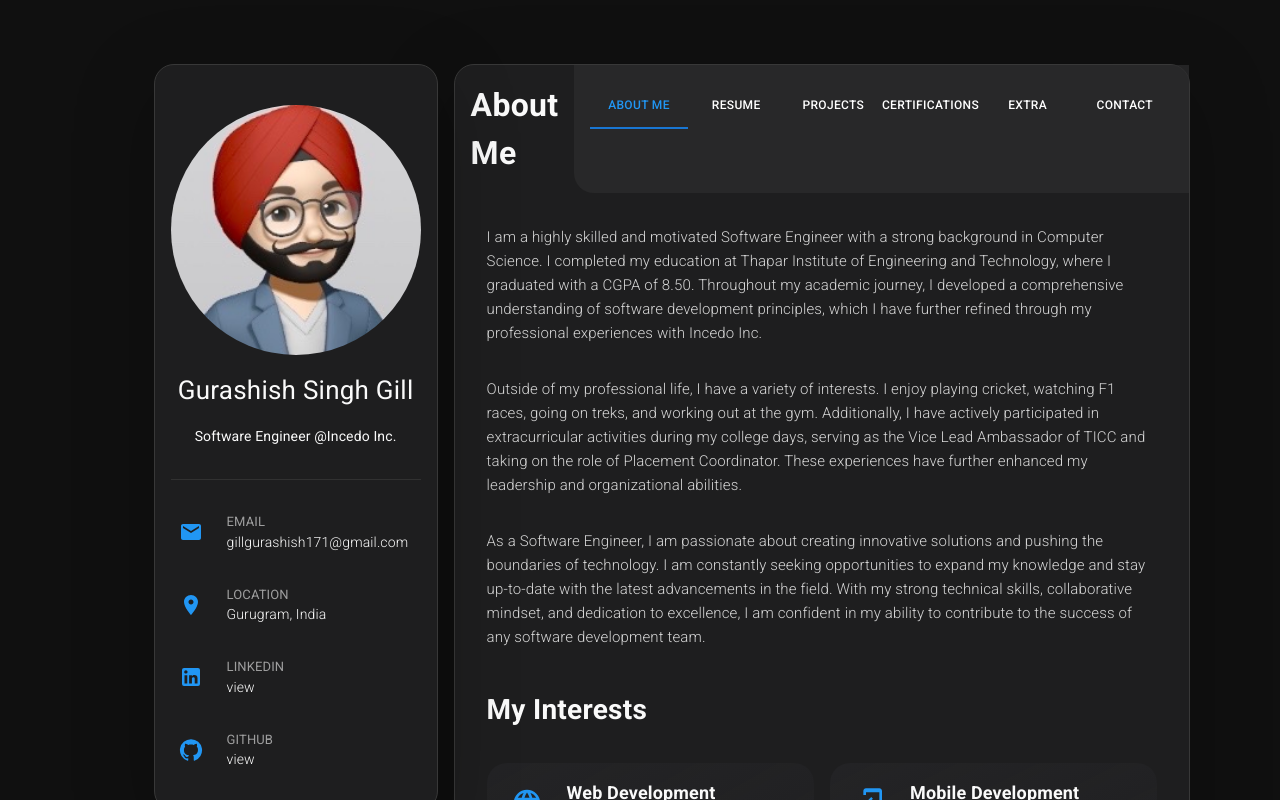
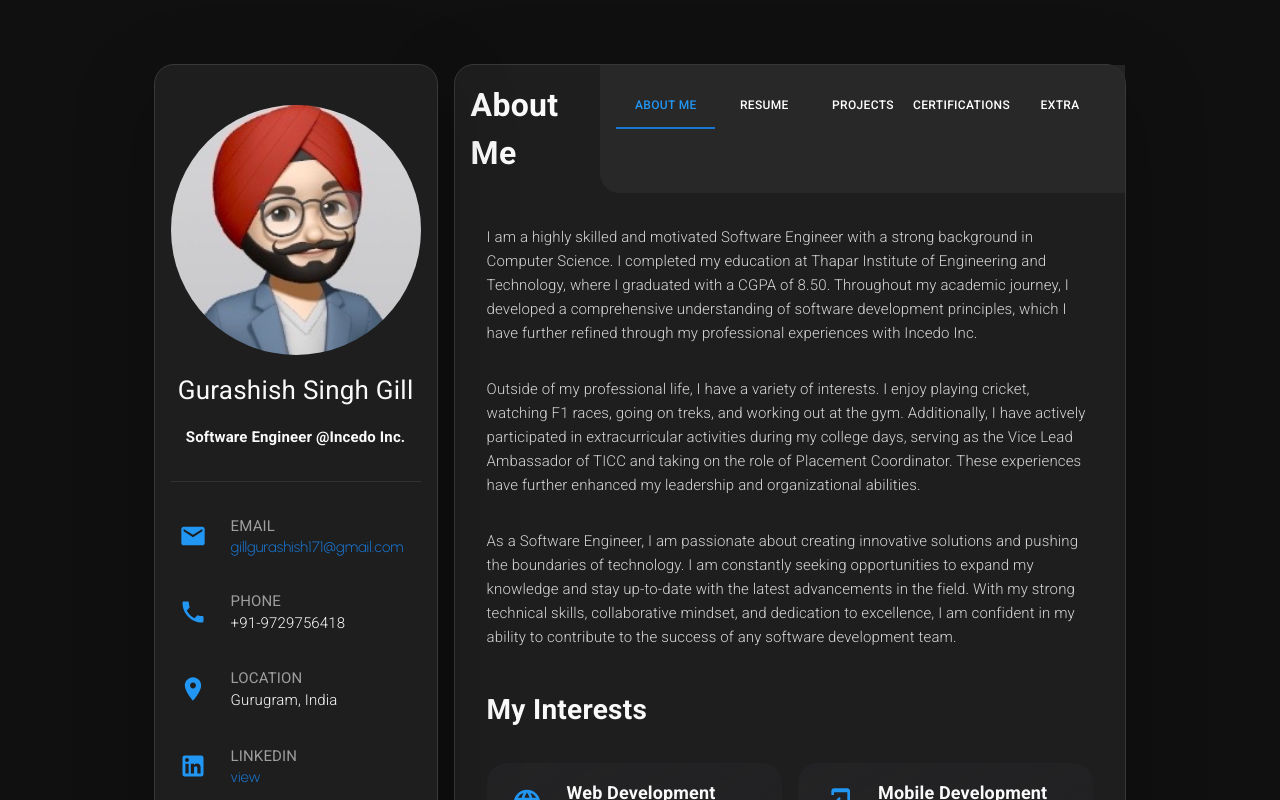
Before and after one commit to gurashish18/portfolio-me, a React (Create React App) app: page / in a window 1280 px wide. Shown: the top 800 px of the page. Built offline with nearby package versions, Linux system fonts and the light colour scheme.

Commit message:
sidebar changes

```diff
--- a/src/components/Sidebar/sidebar-component.js
+++ b/src/components/Sidebar/sidebar-component.js
@@ -28,9 +28,13 @@ const SideBar = () => {
 					sx={{ height: "250px", width: "250px" }}
 				/>
 				<Typography sx={{ fontSize: "26px" }}>Gurashish Singh Gill</Typography>
-				<Typography sx={{ fontSize: "14px" }}>
-					Software Engineer @Incedo Inc.
-				</Typography>
+				<Stack>
+					<Typography
+						sx={{ fontSize: "15px", fontWeight: 600, textAlign: "center" }}
+					>
+						Software Engineer @Incedo Inc.
+					</Typography>
+				</Stack>
 			</Stack>
 			<Divider variant="fullWidth" sx={{ bgcolor: "hsl(0, 0%, 22%)" }} />
 			<Stack spacing={4}>
--- a/src/components/Sidebar/sidebar-item-component.js
+++ b/src/components/Sidebar/sidebar-item-component.js
@@ -1,7 +1,7 @@
 /** @format */
 
 import React from "react";
-import { Stack, IconButton, Typography } from "@mui/material";
+import { Stack, IconButton, Typography, Link } from "@mui/material";
 
 const SidebarItem = ({ item }) => {
 	return (
@@ -16,12 +16,21 @@ const SidebarItem = ({ item }) => {
 				<IconButton>{item.icon}</IconButton>
 			</Stack>
 			<Stack>
-				<Typography sx={{ fontSize: "13px", color: "#D6D6D6B2" }}>
+				<Typography sx={{ fontSize: "15px", color: "#D6D6D6B2" }}>
 					{item.title}
 				</Typography>
-				<Typography sx={{ fontSize: "14px", fontWeight: 300 }}>
-					{item.description}
-				</Typography>
+				{item.clickable ? (
+					<Link
+						href={item.link}
+						sx={{ fontSize: "15px", fontWeight: 300, textDecoration: "none" }}
+					>
+						{item.description}
+					</Link>
+				) : (
+					<Typography sx={{ fontSize: "15px", fontWeight: 300 }}>
+						{item.description}
+					</Typography>
+				)}
 			</Stack>
 		</Stack>
 	);
--- a/src/components/Workspace/workspace-component.js
+++ b/src/components/Workspace/workspace-component.js
@@ -90,7 +90,6 @@ const Workspace = () => {
 								value="4"
 							/>
 							<CustomTab label={"Extra"} selected={value === "5"} value="5" />
-							<CustomTab label={"Contact"} selected={value === "6"} value="6" />
 						</Tabs>
 					</Box>
 				</Stack>
--- a/src/data/data.js
+++ b/src/data/data.js
@@ -3,31 +3,57 @@ import EmailIcon from "@mui/icons-material/Email";
 import LocationOnIcon from "@mui/icons-material/LocationOn";
 import LinkedInIcon from "@mui/icons-material/LinkedIn";
 import GitHubIcon from "@mui/icons-material/GitHub";
+import LocalPhoneIcon from "@mui/icons-material/LocalPhone";
+import CodeIcon from "@mui/icons-material/Code";
 
 export const sidebar_items = [
 	{
 		id: 1,
 		title: "EMAIL",
-		icon: <EmailIcon style={{ fill: "#2196f3" }} fontSize="24px" />,
+		icon: <EmailIcon style={{ fill: "#2196f3", fontSize: "28px" }} />,
 		description: "gillgurashish171@gmail.com",
+		clickable: true,
+		link: "mailto:gillgurashish171@gmail.com",
 	},
 	{
 		id: 2,
-		title: "LOCATION",
-		icon: <LocationOnIcon style={{ fill: "#2196f3" }} fontSize="24px" />,
-		description: "Gurugram, India",
+		title: "PHONE",
+		icon: <LocalPhoneIcon style={{ fill: "#2196f3", fontSize: "28px" }} />,
+		description: "+91-9729756418",
+		clickable: false,
+		link: "#",
 	},
 	{
 		id: 3,
-		title: "LINKEDIN",
-		icon: <LinkedInIcon style={{ fill: "#2196f3" }} fontSize="24px" />,
-		description: "view",
+		title: "LOCATION",
+		icon: <LocationOnIcon style={{ fill: "#2196f3", fontSize: "28px" }} />,
+		description: "Gurugram, India",
+		clickable: false,
+		link: "#",
 	},
 	{
 		id: 4,
+		title: "LINKEDIN",
+		icon: <LinkedInIcon style={{ fill: "#2196f3", fontSize: "28px" }} />,
+		description: "view",
+		clickable: true,
+		link: "https://www.linkedin.com/in/gurashish-singh-gill",
+	},
+	{
+		id: 5,
 		title: "GITHUB",
-		icon: <GitHubIcon style={{ fill: "#2196f3" }} fontSize="24px" />,
+		icon: <GitHubIcon style={{ fill: "#2196f3", fontSize: "28px" }} />,
 		description: "view",
+		clickable: true,
+		link: "https://github.com/gurashish18",
+	},
+	{
+		id: 6,
+		title: "LEETCODE",
+		icon: <CodeIcon style={{ fill: "#2196f3", fontSize: "28px" }} />,
+		description: "view",
+		clickable: true,
+		link: "https://leetcode.com/gurashish_gill/",
 	},
 ];
 
@@ -156,4 +182,10 @@ export const education = [
 		duration: "2017 - 2019",
 		course: "Higher Secondary Education | 87.56%",
 	},
+	{
+		id: 3,
+		school: "St. Joseph School",
+		duration: "2005 - 2017",
+		course: "Primary and Secondary Education | 10.00 CGPA",
+	},
 ];
```
